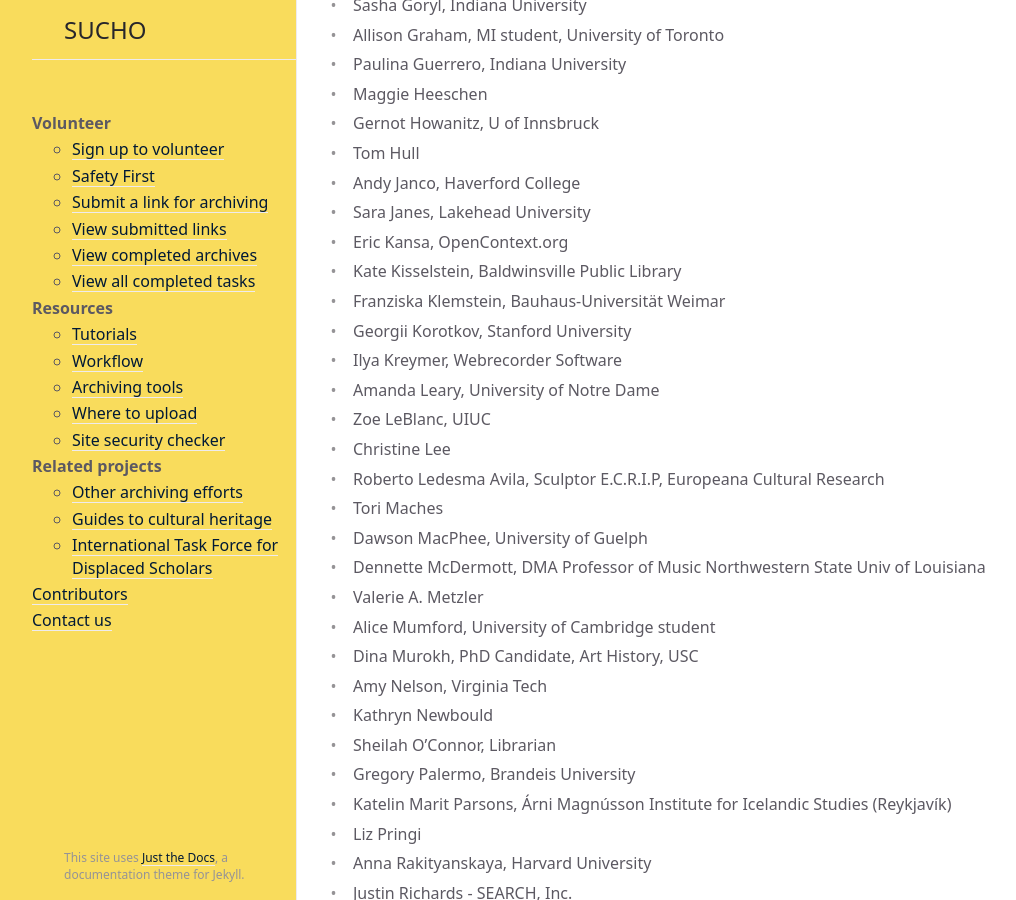
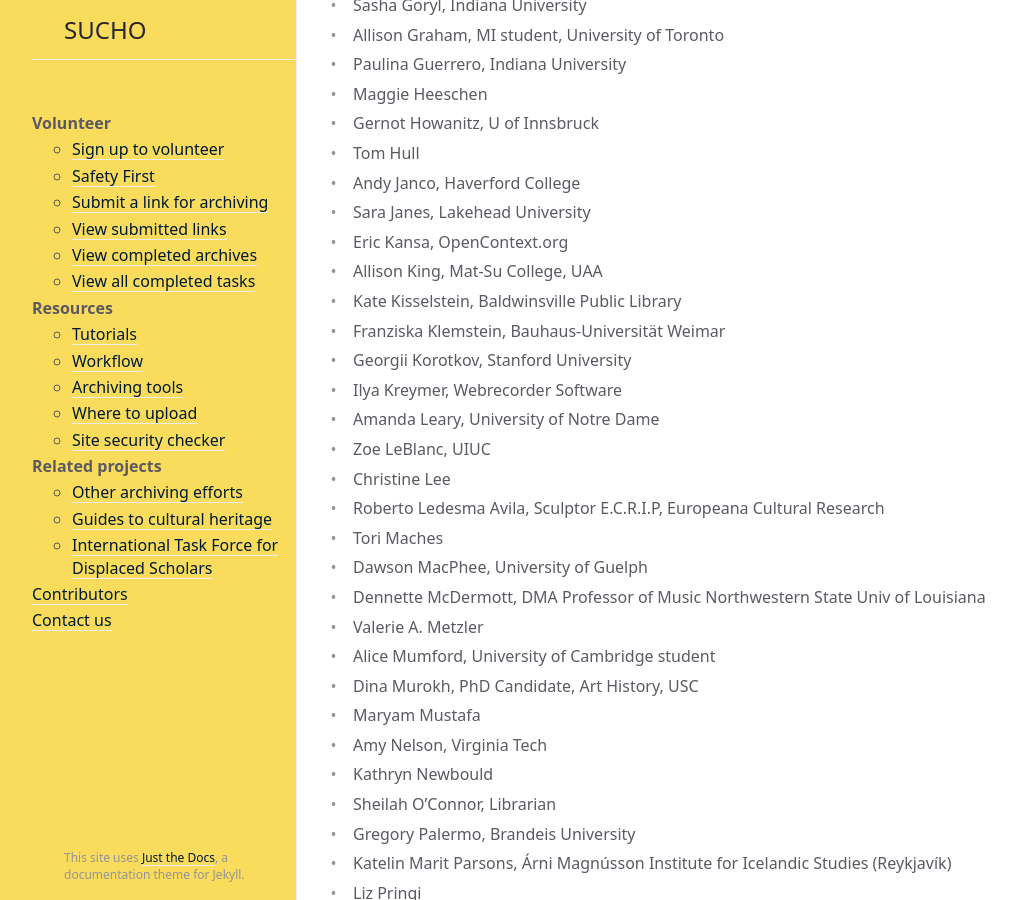
Before and after one commit to sucho-archiving/sucho-archiving.github.io, a Jekyll site: the page built from contributors.md, in a window 1280 px wide and 900 px high, scrolled down 1052 px. Shown: the whole window, without its empty margins (75-1091 px from the left). Built offline with Jekyll 4.4.1, drawn with Linux system fonts in a browser that asks for light colours.

Commit message:
Update contributors.md

```diff
--- a/contributors.md
+++ b/contributors.md
@@ -45,6 +45,7 @@
 - Andy Janco, Haverford College
 - Sara Janes, Lakehead University
 - Eric Kansa, OpenContext.org
+- Allison King, Mat-Su College, UAA
 - Kate Kisselstein, Baldwinsville Public Library
 - Franziska Klemstein, Bauhaus-Universität Weimar
 - Georgii Korotkov, Stanford University
@@ -59,6 +60,7 @@
 - Valerie A. Metzler
 - Alice Mumford, University of Cambridge student
 - Dina Murokh, PhD Candidate, Art History, USC
+- Maryam Mustafa
 - Amy Nelson, Virginia Tech
 - Kathryn Newbould
 - Sheilah O'Connor, Librarian
```
